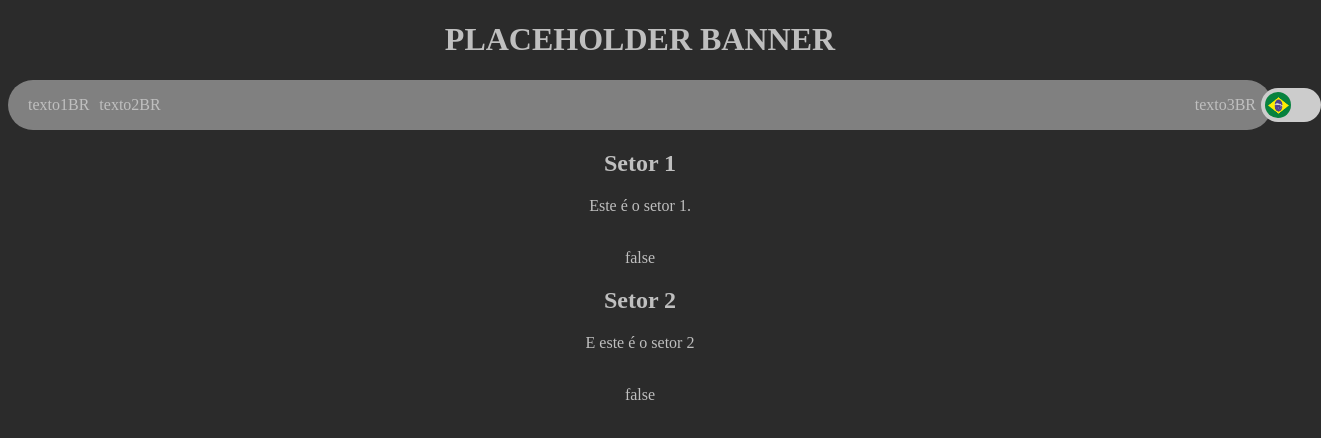
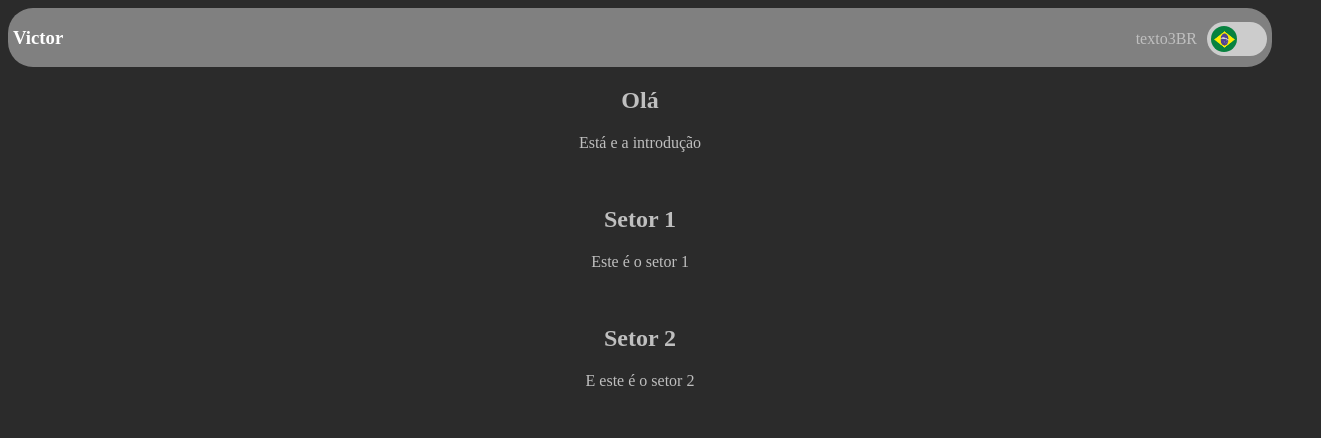
Before and after one commit to Terrible-Developer/dev-portfolio, an Angular app: page / in a window 1280 px wide. Shown: the top 438 px of the page, 1321 px wide, since content can reach past the window. Built offline with nearby package versions, Linux system fonts and the light colour scheme.

Commit message:
Mudando alguns textos e começando a estruturar pro conteúdo de verdade (mudanças pequenas)

```diff
--- a/src/app/app.component.html
+++ b/src/app/app.component.html
@@ -1,11 +1,10 @@
 <div id="page" >
-  <h1>PLACEHOLDER BANNER</h1>
   <div id="bar">
     <app-topbar [isTranslated]="globalTranslation" (languageToggle)="changeLanguage($event)"></app-topbar>
   </div>
   <div id="introduction">
-
+    <app-infoblock class="intro" [isTranslated]="globalTranslation" sectionTitle="Olá" sectionTitleEN="Hello There" sectionContent="Está e a introdução" sectionContentEN="This is the introduction"></app-infoblock>
   </div>
-  <app-infoblock [isTranslated]="globalTranslation" sectionTitle="Setor 1" sectionTitleEN="Section 1" sectionContent="Este é o setor 1." sectionContentEN="As the title implies, this is, in fact, a section."></app-infoblock>
-  <app-infoblock [isTranslated]="globalTranslation" sectionTitle="Setor 2" sectionTitleEN="Section 2" sectionContent="E este é o setor 2" sectionContentEN="Yes, still a section. A different one, but alas, a section."></app-infoblock>
+  <app-infoblock [isTranslated]="globalTranslation" sectionTitle="Setor 1" sectionTitleEN="Section 1" sectionContent="Este é o setor 1" sectionContentEN="This is section 1"></app-infoblock>
+  <app-infoblock [isTranslated]="globalTranslation" sectionTitle="Setor 2" sectionTitleEN="Section 2" sectionContent="E este é o setor 2" sectionContentEN="This is section 2"></app-infoblock>
 </div>
--- a/src/app/app.component.sass
+++ b/src/app/app.component.sass
@@ -3,3 +3,6 @@
   color: #bfbfbf
   min-height: 95vh
   text-align: center
+
+.intro
+  //text-align: left
--- a/src/app/infoblock/infoblock.component.html
+++ b/src/app/infoblock/infoblock.component.html
@@ -9,5 +9,4 @@
     <p >{{sectionContentEN}}</p>
   </ng-template>
   <br/>
-  {{isTranslated}}
 </div>
--- a/src/app/topbar/topbar.component.html
+++ b/src/app/topbar/topbar.component.html
@@ -1,6 +1,7 @@
 <div id="bar">
   <div class="leftItems">
-    <div *ngIf="!isTranslated then ptBRLeft else enUSLeft"></div>
+    <h3 class="testNavBar nameTag">Victor</h3>
+    <!--<div *ngIf="!isTranslated then ptBRLeft else enUSLeft"></div>
     <ng-template #ptBRLeft>
       <p class="testNavBar">texto1BR</p>
       <p class="testNavBar">texto2BR</p>
@@ -8,7 +9,7 @@
     <ng-template #enUSLeft>
       <p class="testNavBar">text1EN</p>
       <p class="testNavBar">text2EN</p>
-    </ng-template>
+    </ng-template>-->
   </div>
   <div class="rightItems">
     <div *ngIf="!isTranslated then ptBRRight else enUSRight"></div>
@@ -18,7 +19,7 @@
     <ng-template #enUSRight>
       <p class="testNavBar">text3EN</p>
     </ng-template>
-    <label id="langToggle">
+    <label id="langToggle" class="testNavBar">
       <input type="checkbox" (click)="changeLanguageOnClick()">
       <span class="slider round"></span>
     </label>
--- a/src/app/topbar/topbar.component.sass
+++ b/src/app/topbar/topbar.component.sass
@@ -3,21 +3,32 @@
   border-radius: 25px
   display: flex
   flex-direction: row
-  justify-content: left
+  align-items: baseline
+  justify-content: space-between
+  //&.leftItems
+  //  justify-content: left
+  //&.rightItems
+  //  justify-content: right
 
 .leftItems
-  display: flex
-  flex-direction: row
-  margin-left: 15px
+  //display: flex
+  //flex-direction: row
+  //margin-left: 15px
+  //position: absolute
+  //margin-right: 25vh
 
 .rightItems
   display: flex
   flex-direction: row
-  margin-left: 80vw
+  //margin-left: 80vw
+  //margin-left: 50vh
 
 .testNavBar
   margin-left: 5px
   margin-right: 5px
+
+.nameTag
+  color: white
 
 #languageButton
   color: white
```
